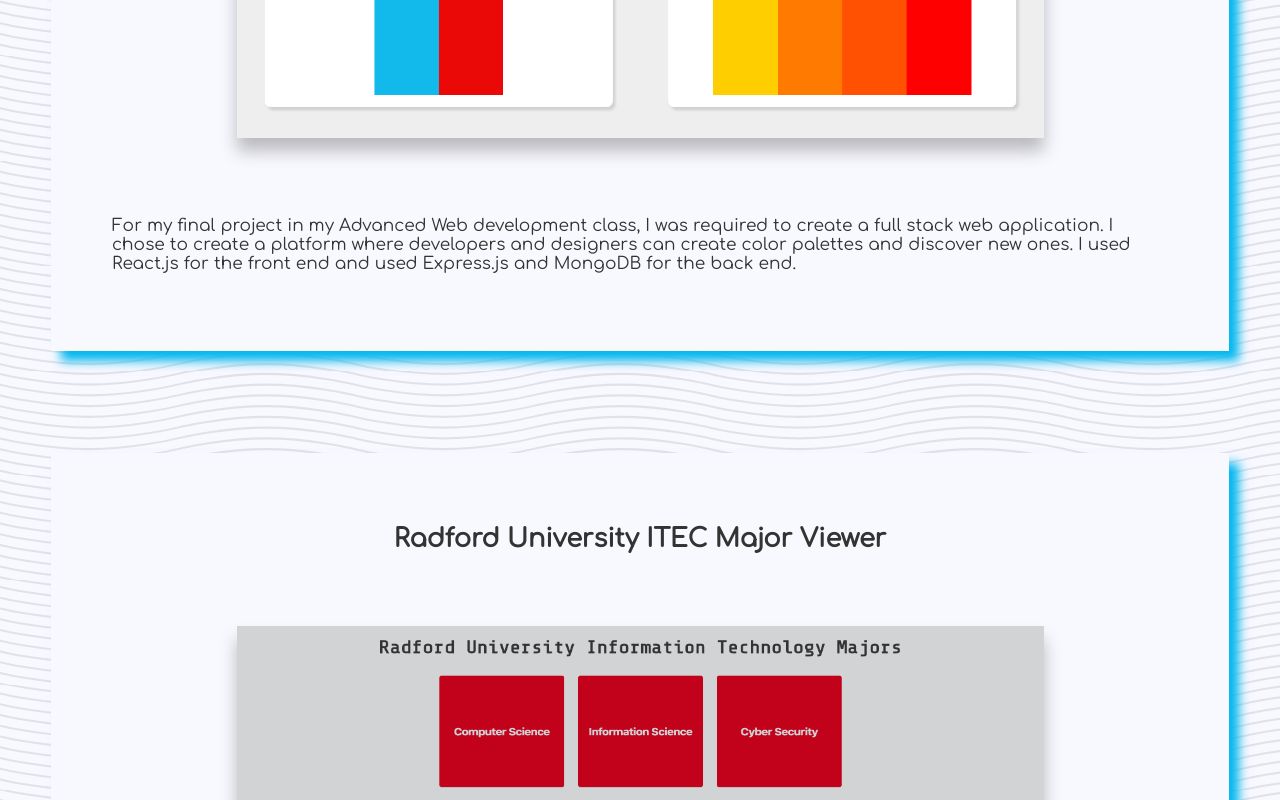
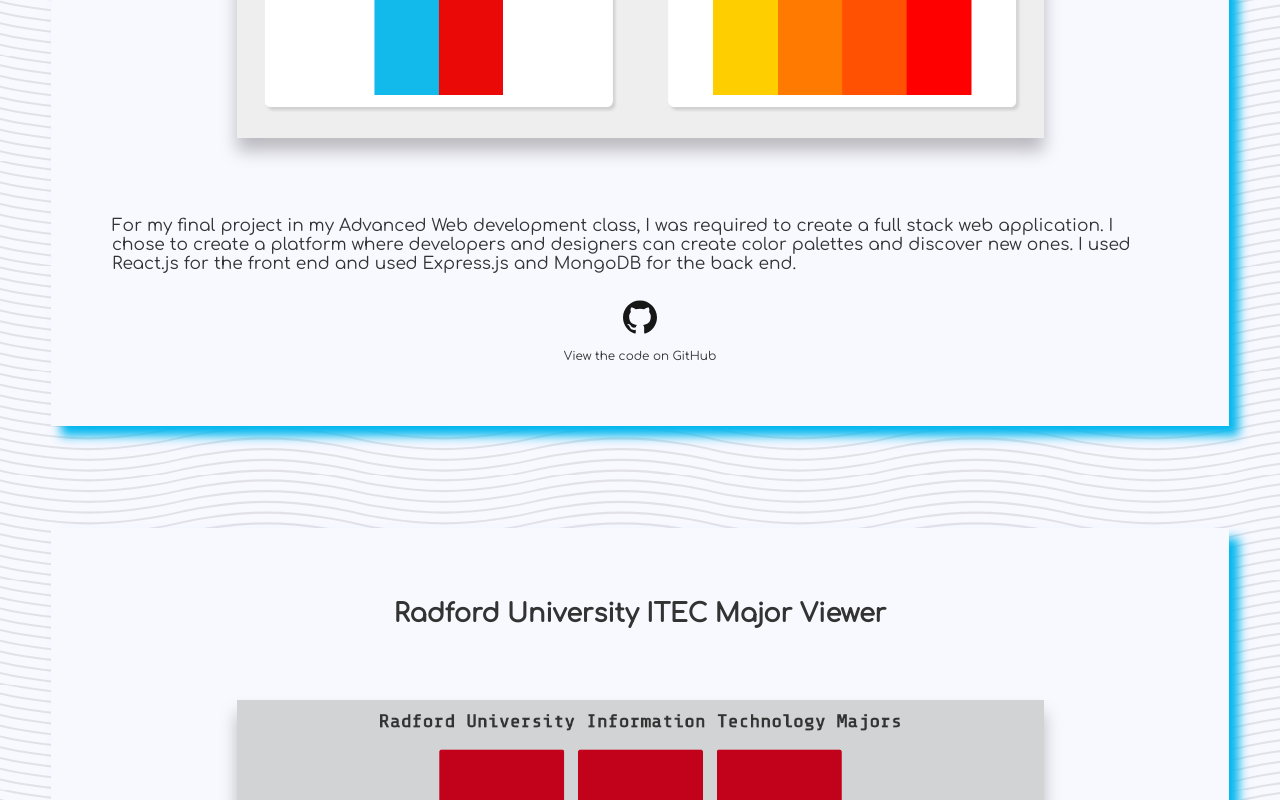
Before and after one commit to cade-gray/personal-site-react, a React (Create React App) app: page /projects in a window 1280 px wide. Shown: the part 1569-2369 px from the top of the page. Built offline with nearby package versions, Linux system fonts and the light colour scheme.

Commit message:
Added conditional Github links for projects

```diff
--- a/src/Projects/Project.css
+++ b/src/Projects/Project.css
@@ -23,6 +23,21 @@
     padding: 10px;
     font-size: 1rem;
 }
+.githubLink{
+    display: flex;
+    align-items: center;
+    flex-direction: column;
+}
+.githubSVG{
+    height: 2rem;
+    width: 2rem;
+}
+.githubSVG:hover {
+    transform: scale(1.5);
+}
+.githubText{
+    font-size: .7rem;
+}
 @media screen and (max-width: 800px) {
     .projContainer{
         padding: 1rem;
--- a/src/Projects/Project.js
+++ b/src/Projects/Project.js
@@ -1,5 +1,6 @@
 import React, { Component } from 'react';
 import './Project.css';
+import { ReactComponent as GithubSVG } from './github.svg';
 class Project extends Component {
     render() {
         return (
@@ -9,6 +10,15 @@
                     return <img className='projImg' src={image} alt=""></img>
                 })}
                 <p className='desc'>{this.props.projDesc}</p>
+                {/* If there is a github link for the project, it will render out a link */}
+                {this.props.githubLink &&
+                    <div className="githubLink">
+                        <a href={this.props.githubLink} >
+                            <GithubSVG className="githubSVG" />
+                        </a>
+                        <p className="githubText">View the code on GitHub</p>
+                    </div>
+                }
             </div>
         );
     }
--- a/src/Projects/Projects.js
+++ b/src/Projects/Projects.js
@@ -14,10 +14,10 @@
     return(
         <div className = 'projects-container'>
             <div className='project-list-container'>
-                <Project imgURL={[colorPal1,colorPal2,colorPal3]} projName="Color Pal-ette"
+                <Project imgURL={[colorPal1,colorPal2,colorPal3]} projName="Color Pal-ette" githubLink="https://github.com/cade-gray/ColorPalClient"
                 projDesc="For my final project in my Advanced Web development class, I was required to create a full stack web application.  I chose to create a platform where developers and designers can create color palettes and discover new ones.  I used React.js for the front end and used Express.js and MongoDB for the back end."
                 />
-                <Project imgURL={[itecMajorPic]} projName="Radford University ITEC Major Viewer"
+                <Project imgURL={[itecMajorPic]} projName="Radford University ITEC Major Viewer" githubLink="https://github.com/cade-gray/itec-majors-viewer"
                 projDesc="For my Advanced Web Development class, we were required to construct a javascript application that showcased Radford University's Information Technology Majors and their corresponding concentrations.  The user could then view 3 classes that are specific to the selected concentraton. This application implemented HTML, CSS, JavaScript, and jQuery."
                 />
                 <Project className='project-comp' imgURL={[vaultairePic]} projName="The Vault"
```
Also changed, not shown: src/Projects/github.svg (added).
